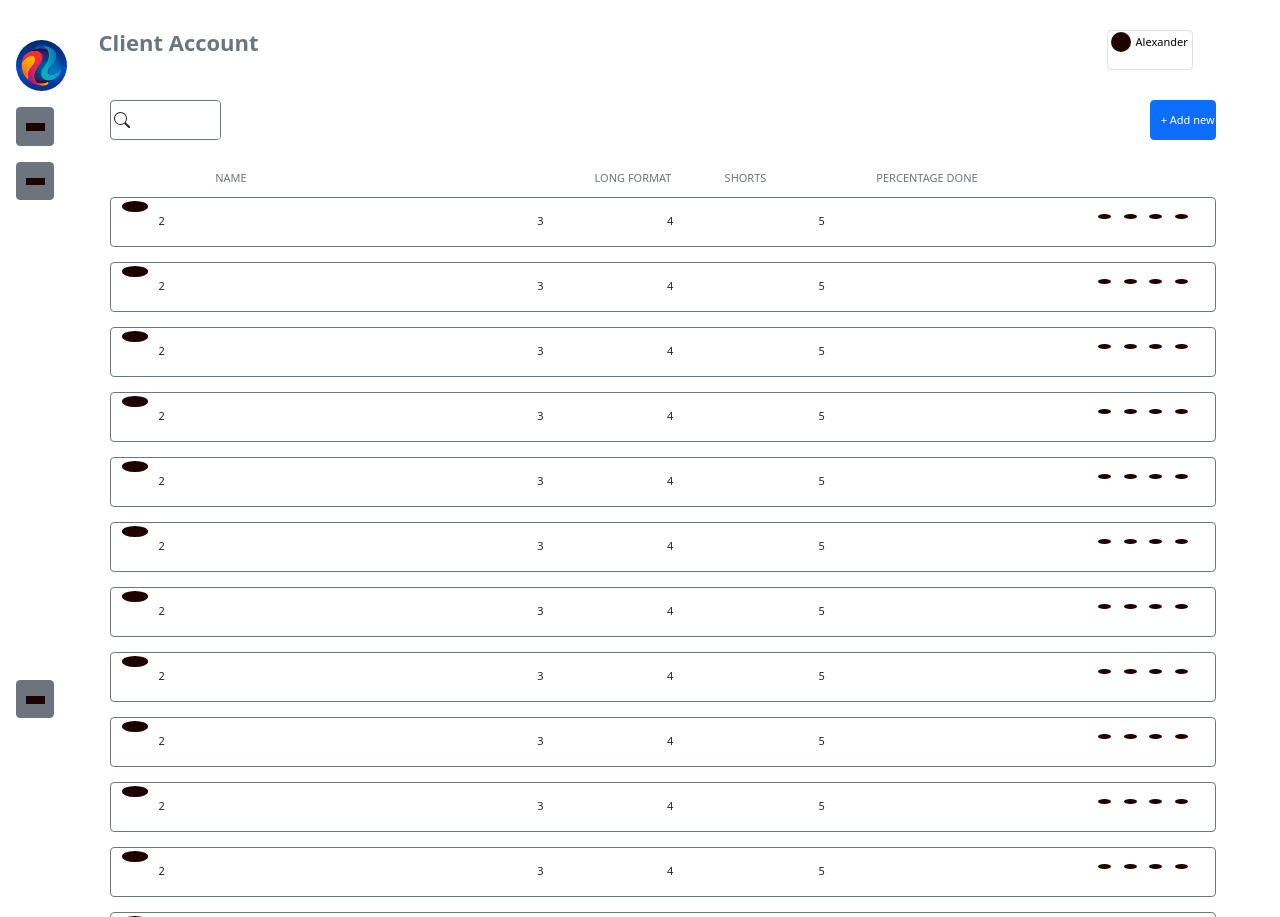
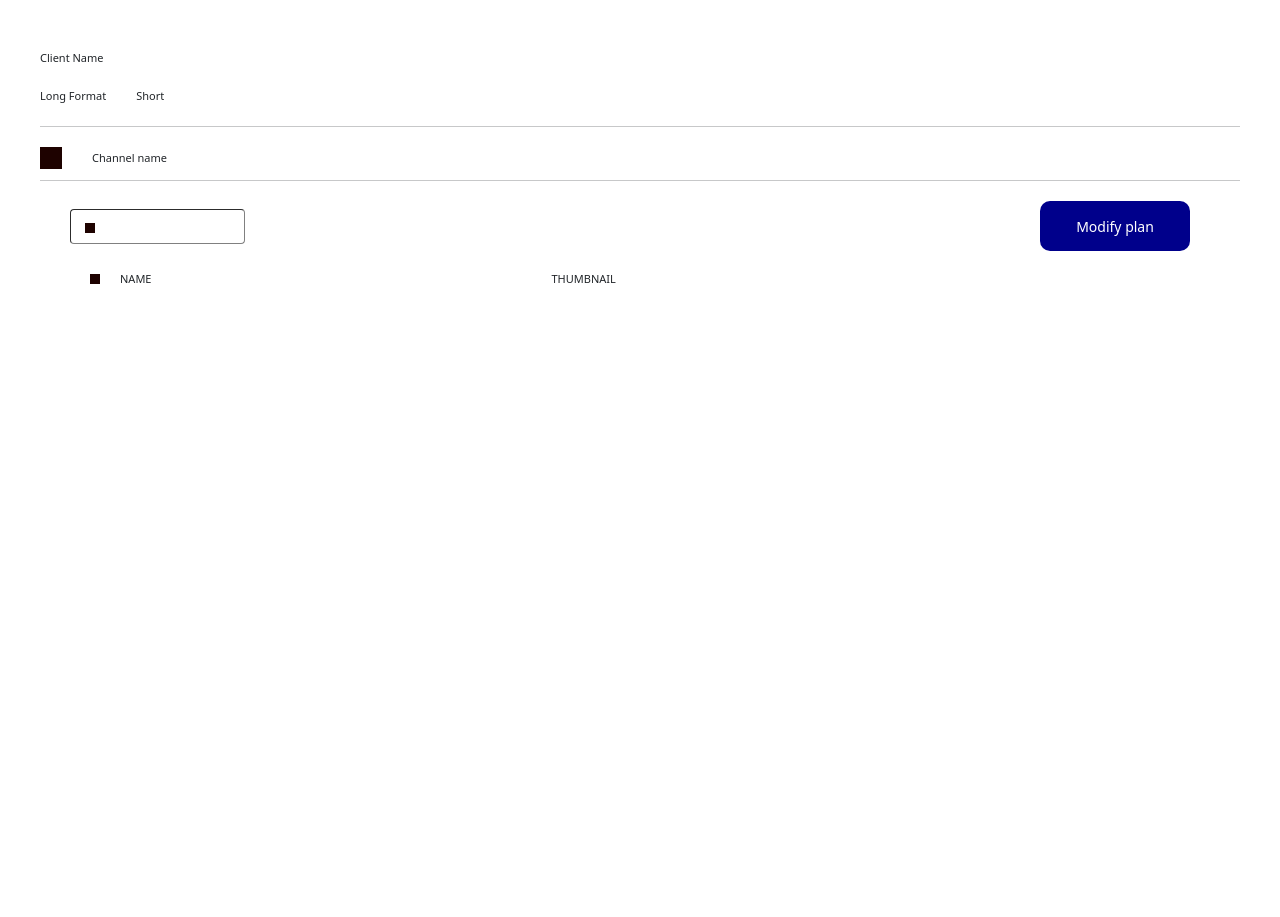
Before and after one commit to ndubs18/lang2views, a React (Vite) app in the folder lang2views-frontend/: page / in a window 1280 px wide. After the commit the page ends 800 px from the top, so only its background shows below. Built offline with nearby package versions, Linux system fonts and the light colour scheme.

Commit message:
Implemented the upper section of the longformatvideo screen. Still need to add in the real icons, implement the video component, and loop through the video components.

```diff
--- a/lang2views-frontend/src/App.jsx
+++ b/lang2views-frontend/src/App.jsx
@@ -1,11 +1,13 @@
 import ClientAndSampleCreationViews from "./Pages/clientAndSampleCreationViews";
+import LongFormatVideoList from "./Components/LongFormatVideoList/longFormatVideoList";
 import LoginPage from "./Pages/login";
 
 function App() {
   return (
     <>
       {/* <LoginPage /> */}
-      <ClientAndSampleCreationViews />
+      {/*<ClientAndSampleCreationViews />*/}
+      <LongFormatVideoList />
     </>
   );
 }
--- /dev/null
+++ b/lang2views-frontend/src/Components/LongFormatVideoList/longFormatVideoList.css
@@ -0,0 +1,115 @@
+* {
+    margin: 0;
+    padding: 0;
+    box-sizing: border-box;
+}
+
+.long-format-video-list {
+    margin: 50px 40px 50px 40px;
+}
+
+.top-details {
+    display: flex;
+    flex-direction: row;
+    justify-content: space-between;
+    align-items: center;
+    margin-bottom: 10px;
+}
+
+.video-list-tabs {
+    display: flex;
+    flex-direction: row;
+    justify-content: flex-start;
+    align-items: center;
+    gap: 30px;
+}
+
+.icon-with-channel-name-content {
+    display: flex;
+    flex-direction: row;
+    justify-content: flex-start;
+    align-items: center;
+    gap: 30px;
+    margin-top: 20px;
+}
+
+.default-channel-icon {
+    height: 22px;
+    width: 22px;
+}
+
+.channel-name {
+    margin-bottom: 0;
+}
+
+.search-and-modify {
+    display: flex;
+    flex-direction: row;
+    justify-content: space-between;
+    align-items: center;
+    margin-left: 20px;
+    margin-right: 50px;
+    margin-top: 20px;
+}
+
+.default-channel-icon-div {
+    display: flex;
+    flex-direction: row;
+    justify-content: center;
+    align-items: center;
+}
+
+.search-icon {
+    height: 10px;
+    width: 10px;
+    position: relative;
+    left: 25px;
+    z-index: 999;
+}
+
+.search-bar {
+    width: 175px;
+    height: 35px;;
+    background-color: white;
+    color: black;
+    border-radius: 4px;
+    border-width: 1px;
+    border-color: grey;
+    padding-left: 30px;
+    font-size: 12px;
+}
+
+.modify-plan-button {
+    background-color: darkblue;
+    color: white;
+    font-size: 14px;
+    border-radius: 10px;
+    border: none;
+    width: 150px;
+    height: 50px;
+}
+
+.header-for-video-list {
+    display: flex;
+    flex-direction: row;
+    justify-content: flex-start;
+    align-items: center;
+    margin-left: 50px;
+    margin-right: 50px;
+    margin-top: 20px;
+}
+
+.check-box {
+    height: 10px;
+    width: 10px;
+}
+
+.name-header {
+    margin-left: 20px;
+    margin-bottom: 0;
+}
+
+.thumbnail-header {
+    margin-left: 400px;
+    margin-bottom: 0;
+}
--- /dev/null
+++ b/lang2views-frontend/src/Components/LongFormatVideoList/longFormatVideoList.jsx
@@ -0,0 +1,54 @@
+import "./longFormatVideoList.css";
+import { useState } from "react";
+import placeholderIcon from "../../Images/brown.png";
+
+function longFormatVideoList() {
+  const [checkbox, setCheckbox] = useState(false);
+
+  return (
+    <div className="long-format-video-list">
+      <div className="top-details">
+        <p className="client-name">Client Name</p>{" "}
+        <p className="video-list-header"></p>
+      </div>
+      <div className="video-list-tabs">
+        <p>Long Format</p>
+        <p>Short</p>
+      </div>
+      <hr />
+      <div className="icon-with-channel-name-content">
+        <div className="default-channel-icon-div">
+          <img
+            className="default-channel-icon"
+            src={placeholderIcon}
+            alt="Default channel icon"
+          />
+        </div>
+        <p className="channel-name">Channel name</p>
+      </div>
+      <hr />
+      <div className="search-and-modify">
+        <div className="search-content">
+          <img
+            className="search-icon"
+            src={placeholderIcon}
+            alt="Search icon"
+          />
+          <input className="search-bar" />
+        </div>
+        <button className="modify-plan-button">Modify plan</button>
+      </div>
+      <div className="header-for-video-list">
+        <img
+          className="check-box"
+          src={!checkbox ? placeholderIcon : placeholderIcon}
+        />
+        <p className="name-header">NAME</p>
+        <p className="thumbnail-header">THUMBNAIL</p>
+        {/* Make a component for an individual video and loop through that component here*/}
+      </div>
+    </div>
+  );
+}
+
+export default longFormatVideoList;
--- a/lang2views-frontend/src/Components/login.css
+++ b/lang2views-frontend/src/Components/login.css
@@ -39,14 +39,14 @@
     align-items: center;
 }
 
-input {
+.input {
     border-radius: 6%;
     border-color: grey;
     margin-bottom: 5%;
     padding: 5%;
 }
 
-input::placeholder {
+.input::placeholder {
     color: grey;
 }
 
--- a/lang2views-frontend/src/Components/login.jsx
+++ b/lang2views-frontend/src/Components/login.jsx
@@ -38,6 +38,7 @@ function login() {
           <form onSubmit={handleSubmit}>
             <div className="inputs">
               <input
+                className="input"
                 type="email"
                 placeholder="Email"
                 id="email"
@@ -47,6 +48,7 @@ function login() {
                 required
               />
               <input
+                className="input"
                 type="password"
                 placeholder="Password"
                 id="password"
```
